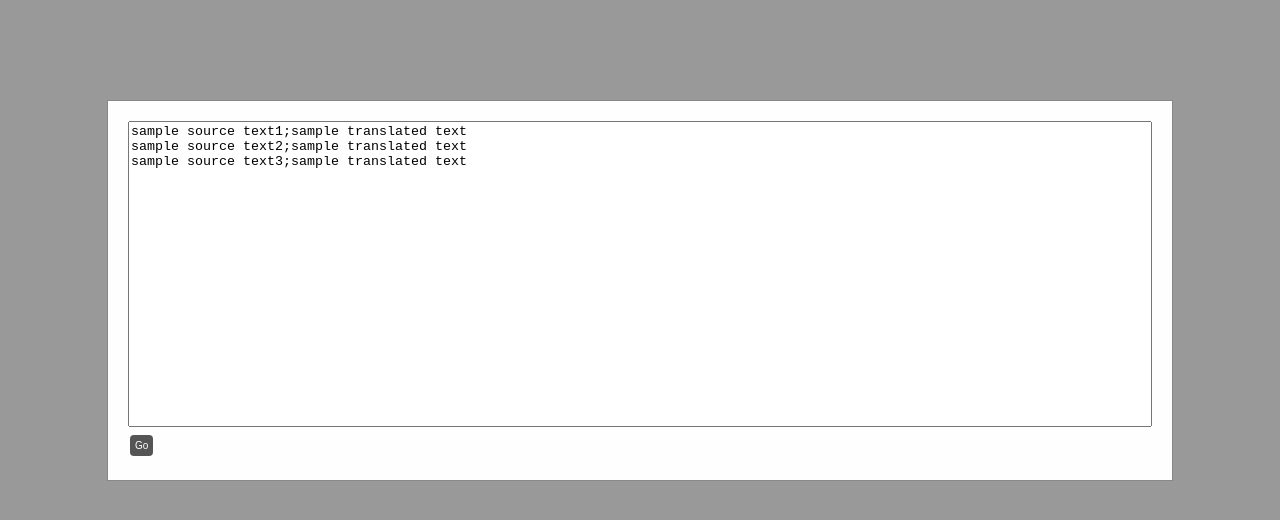
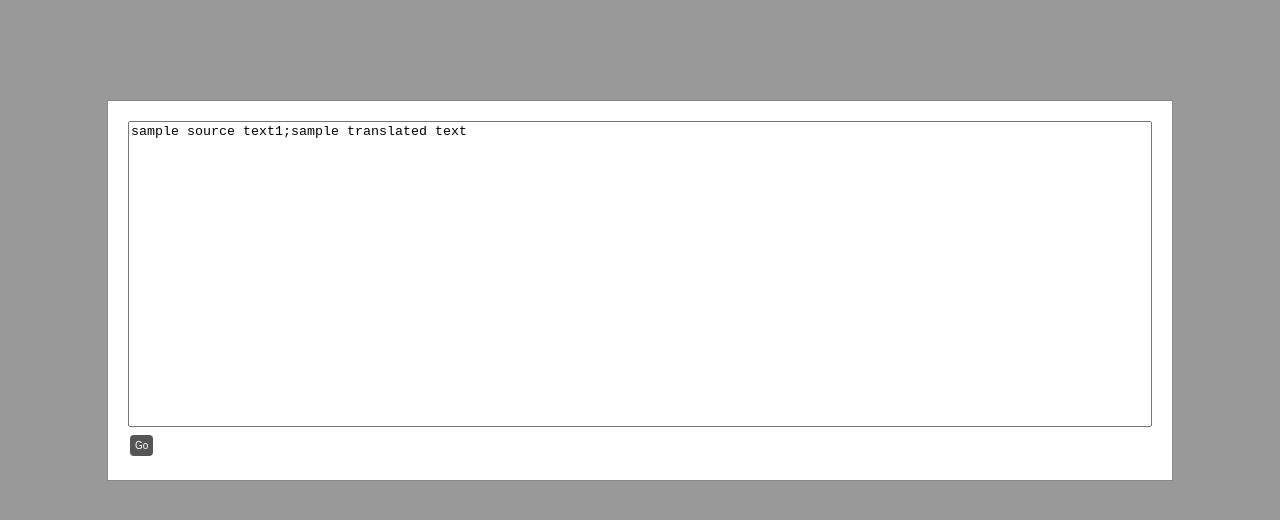
Before and after one commit to ramoncemin/fastflashcards, a plain HTML site: page index.html in a window 1280 px wide. Drawn offline with Linux system fonts and the light colour scheme.

Commit message:
Update index.html

```diff
--- a/index.html
+++ b/index.html
@@ -173,9 +173,7 @@
 		<div id="modalCsvSentences" class="modal">
 			<div class="modal-content">
 				<div class="csvSentences">
-					<textarea id='textAreaCsv' rows='20'>sample source text1;sample translated text
-sample source text2;sample translated text
-sample source text3;sample translated text</textarea>
+					<textarea id='textAreaCsv' rows='20'>sample source text1;sample translated text</textarea>
 					<button id="go" class="buttonGo">Go</button>
 				</div>
 			</div>
```
